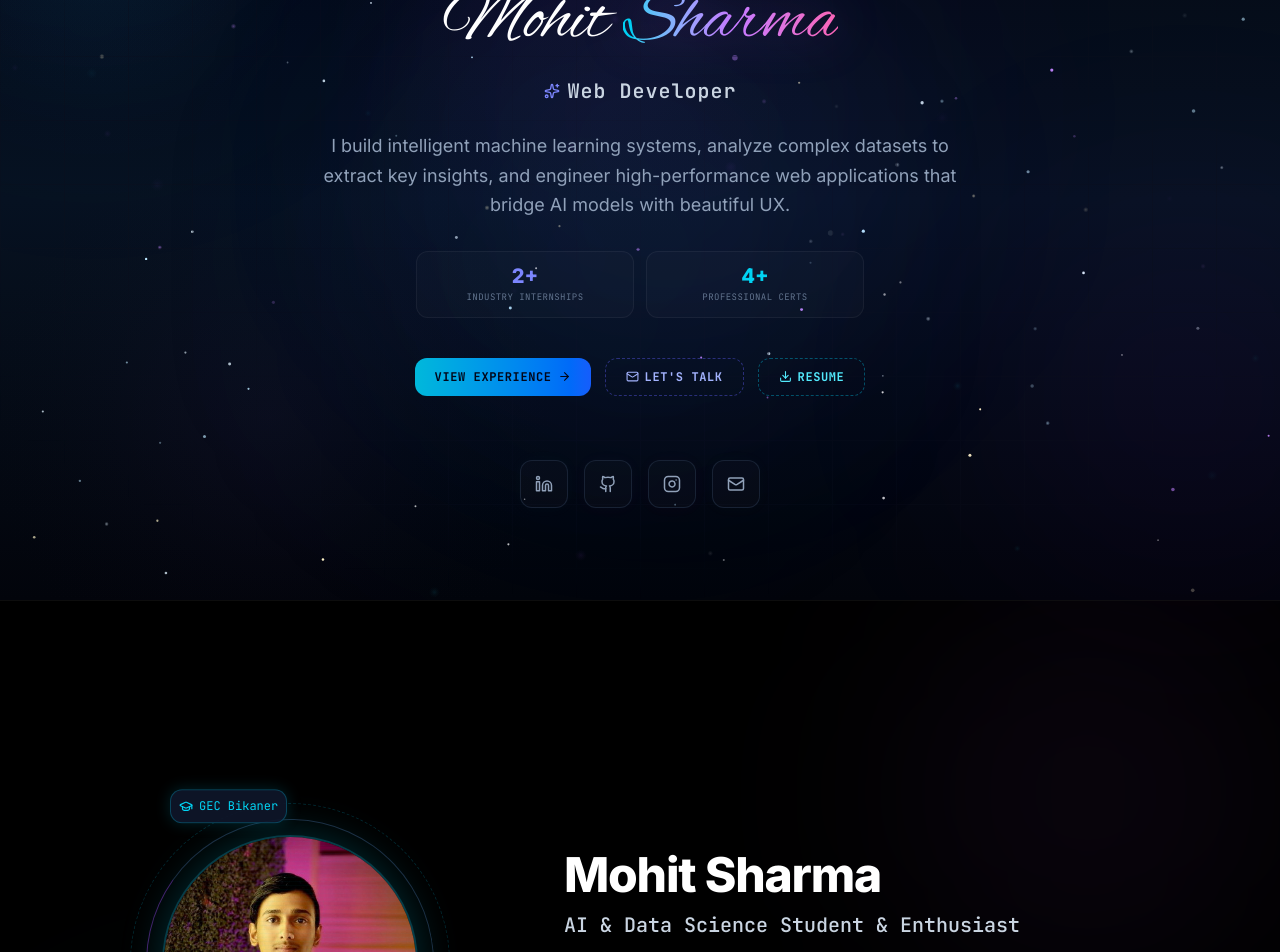
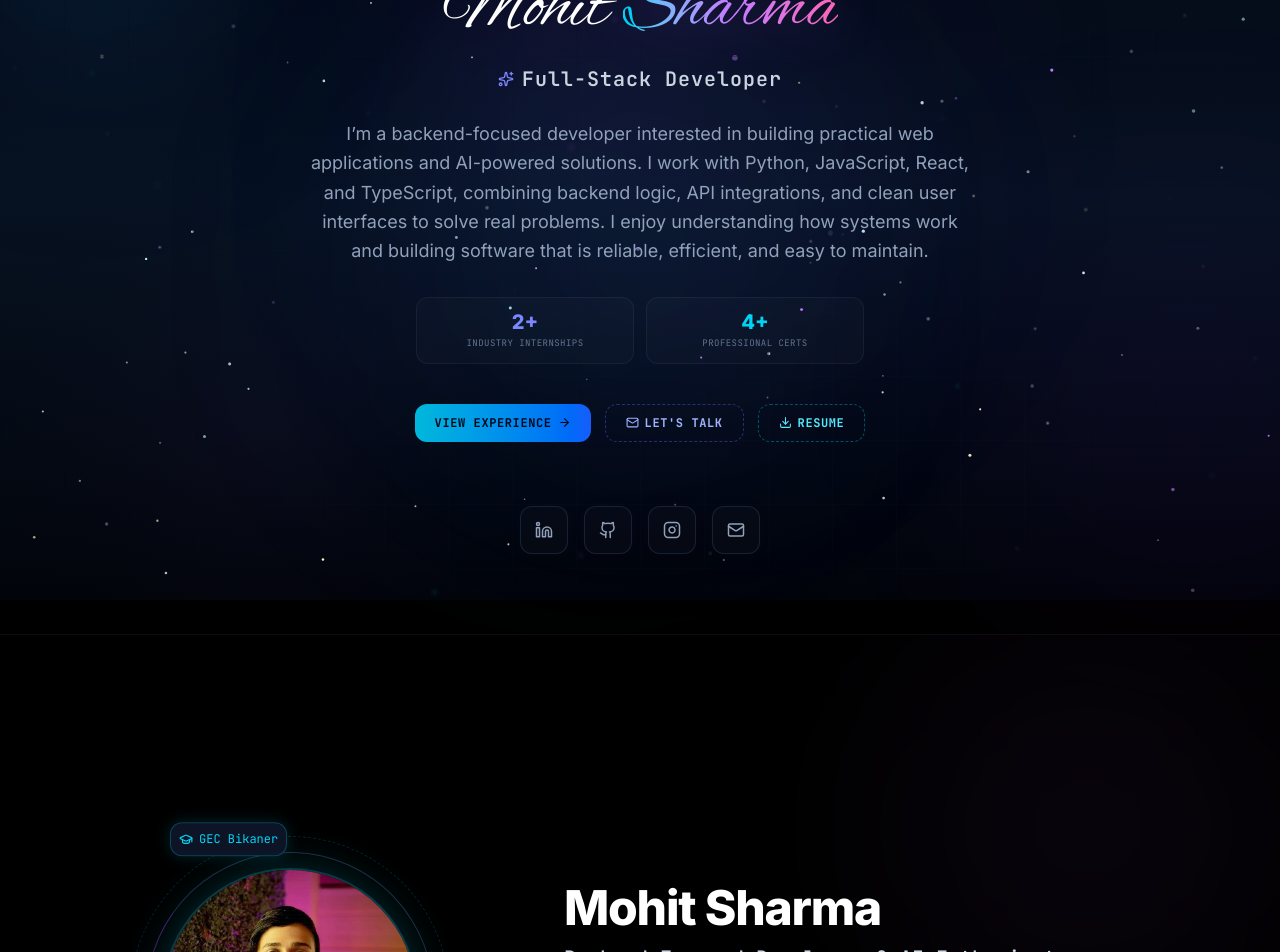
Before and after one commit to mohitsharma111206/mohit-portfolio, a React (Vite) app: page / in a window 1280 px wide. Shown: the part 200-1152 px from the top of the page. Built offline with nearby package versions, Linux system fonts and the light colour scheme.

Commit message:
Update homepage Hero introduction and About section with new developer bio

```diff
--- a/src/components/About.tsx
+++ b/src/components/About.tsx
@@ -157,7 +157,7 @@ export default function About() {
               Mohit Sharma
             </h1>
             <p className="text-lg md:text-xl font-mono text-slate-300 font-medium">
-              AI & Data Science Student & Enthusiast
+              Backend-Focused Developer & AI Enthusiast
             </p>
           </div>
 
--- a/src/components/Hero.tsx
+++ b/src/components/Hero.tsx
@@ -23,9 +23,9 @@ export default function Hero() {
   }, []);
 
   const subtitles = [
-    "Machine Learning Enthusiast",
-    "Data Scientist",
-    "Web Developer",
+    "Backend-Focused Developer",
+    "AI & Web Solutions",
+    "Full-Stack Developer",
     "Problem Solver"
   ];
 
@@ -148,7 +148,7 @@ export default function Hero() {
             transition={{ duration: 0.8, delay: 0.3 }}
             className="text-slate-400 text-sm sm:text-base md:text-lg leading-relaxed max-w-2xl font-sans text-center"
           >
-            I build intelligent machine learning systems, analyze complex datasets to extract key insights, and engineer high-performance web applications that bridge AI models with beautiful UX.
+            I’m a backend-focused developer interested in building practical web applications and AI-powered solutions. I work with Python, JavaScript, React, and TypeScript, combining backend logic, API integrations, and clean user interfaces to solve real problems. I enjoy understanding how systems work and building software that is reliable, efficient, and easy to maintain.
           </motion.p>
 
           {/* Core Stats / Quick Facts Grid */}
--- a/src/types.ts
+++ b/src/types.ts
@@ -55,6 +55,7 @@ export const personalInfo = {
   linkedin: "https://www.linkedin.com/in/mohit-sharma-ba0585386/",
   github: "https://github.com/mohitsharma111206",
   instagram: "https://instagram.com/mohit.avx",
+  bio: "I’m a backend-focused developer interested in building practical web applications and AI-powered solutions. I work with Python, JavaScript, React, and TypeScript, combining backend logic, API integrations, and clean user interfaces to solve real problems. I enjoy understanding how systems work and building software that is reliable, efficient, and easy to maintain.",
   intro: "I’m a backend-focused developer interested in building practical web applications and AI-powered solutions.",
   story: "I work with Python, JavaScript, React, and TypeScript, combining backend logic, API integrations, and clean user interfaces to solve real problems. I enjoy understanding how systems work and building software that is reliable, efficient, and easy to maintain."
 };
```
